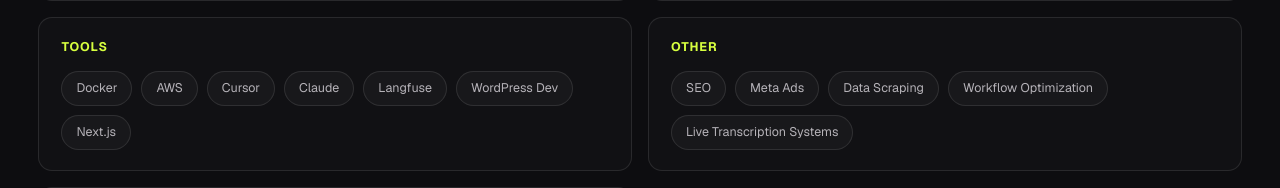
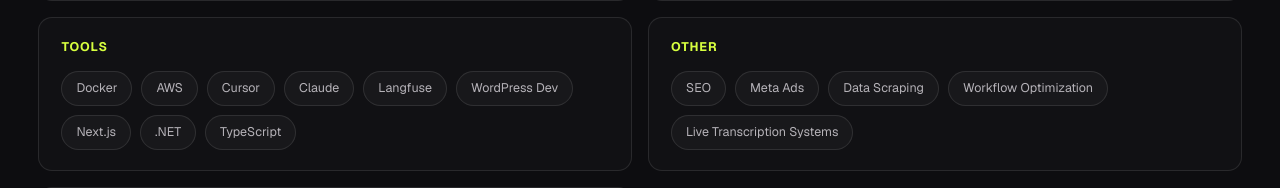
Before and after one commit to Ibrarf/Real_portfolio, a React (Vite) app: page /landingDiv in a window 1280 px wide. Shown: the part 1825-2013 px from the top of the page. Built offline with nearby package versions, Linux system fonts and the light colour scheme.

Commit message:
Add .NET and TypeScript to Tools skills

```diff
--- a/src/components/Skills.tsx
+++ b/src/components/Skills.tsx
@@ -46,7 +46,7 @@
   },
   {
     title: "Tools",
-    skills: ["Docker", "AWS", "Cursor", "Claude", "Langfuse", "WordPress Dev", "Next.js"],
+    skills: ["Docker", "AWS", "Cursor", "Claude", "Langfuse", "WordPress Dev", "Next.js", ".NET", "TypeScript"],
   },
   {
     title: "Other",
```
